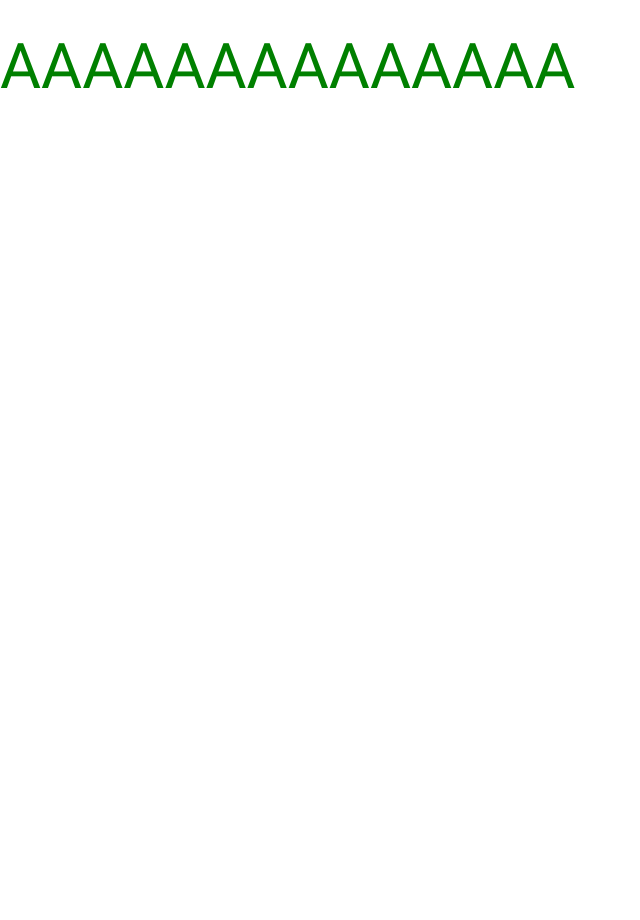
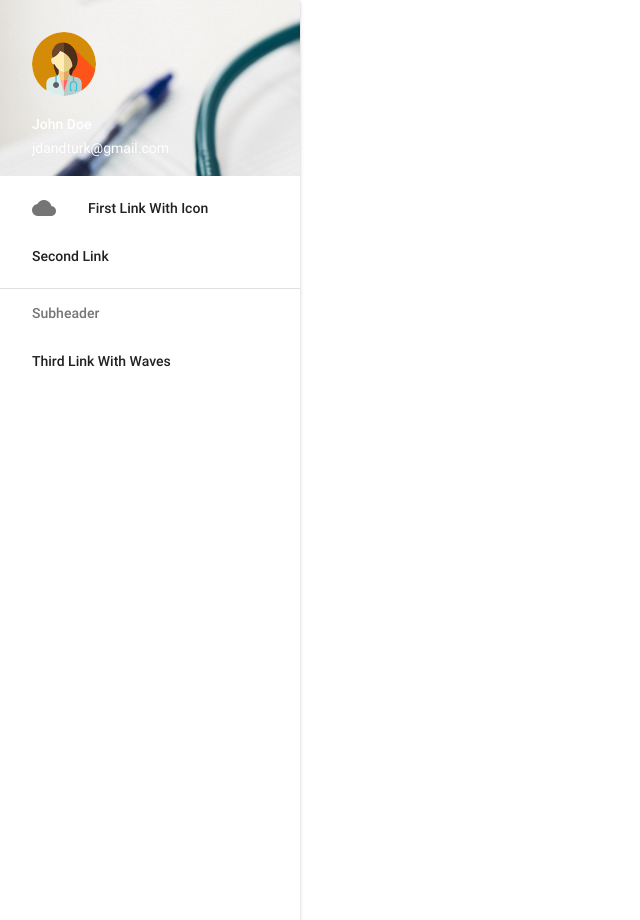
Before and after one commit to karadaharu/healthpp, a Django app: page /code_search/ in a window 1280 px wide. Shown: the whole page, without its empty margins (0-640 px from the left). Run offline with Django 3.2, Linux system fonts and the light colour scheme; some libraries are stand-ins or nearby versions.

Commit message:
add sidebar

```diff
--- a/code_search/static/code_search/main.js
+++ b/code_search/static/code_search/main.js
@@ -1 +1,2 @@
 console.log('main');
+$(".button-collapse").sideNav();
--- a/code_search/templates/code_search/index.html
+++ b/code_search/templates/code_search/index.html
@@ -1,7 +1,6 @@
 {% load static %}
 
 <link rel="stylesheet" type="text/css" href="{% static 'code_search/style.css' %}" />
-<script src="{% static 'code_search/main.js' %}"></script>
 
 
  <!--Import Google Icon Font-->
@@ -12,6 +11,36 @@
  <!--Let browser know website is optimized for mobile-->
  <meta name="viewport" content="width=device-width, initial-scale=1.0"/>
 
-<h1>AAAAAAAAAAAAAA</h1>
+
+
+
+  <ul id="slide-out" class="side-nav fixed">
+    <li><div class="user-view">
+      <div class="background">
+        <img src="{% static 'code_search/img/background.jpg' %}">
+      </div>
+      <a href="#!user"><img class="circle" src="{% static 'code_search/img/user.png' %}"></a>
+      <a href="#!name"><span class="white-text name">John Doe</span></a>
+      <a href="#!email"><span class="white-text email">jdandturk@gmail.com</span></a>
+    </div></li>
+    <li><a href="#!"><i class="material-icons">cloud</i>First Link With Icon</a></li>
+    <li><a href="#!">Second Link</a></li>
+    <li><div class="divider"></div></li>
+    <li><a class="subheader">Subheader</a></li>
+    <li><a class="waves-effect" href="#!">Third Link With Waves</a></li>
+  </ul>
+  <a href="#" data-activates="slide-out" class="button-collapse"><i class="material-icons">menu</i></a>
+
+
+
+
+
+
+
+
+
+
+
 <script type="text/javascript" src="https://code.jquery.com/jquery-3.2.1.min.js"></script>
 <script type="text/javascript" src="{% static 'code_search/materialize/js/materialize.min.js' %}"></script>
+<script src="{% static 'code_search/main.js' %}"></script>
```
Also changed, not shown: code_search/static/code_search/img/background.jpg (added), code_search/static/code_search/img/user.png (added).
